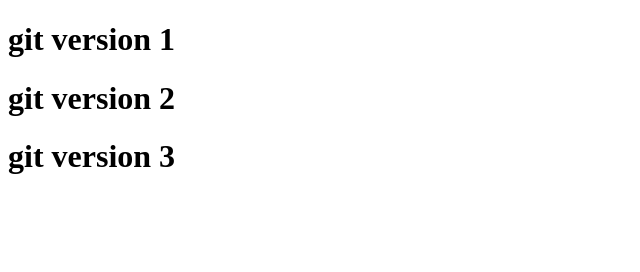
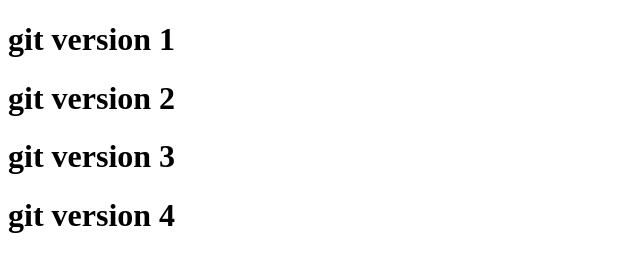
Before and after one commit to SheryarDev/samplerepository, a plain HTML site: page index.html in a window 1280 px wide. Shown: the whole page, without its empty margins (0-640 px from the left). Drawn offline with Linux system fonts and the light colour scheme.

Commit message:
this is v4

```diff
--- a/index.html
+++ b/index.html
@@ -10,6 +10,7 @@
     <h1>git version 1</h1>
     <h1>git version 2</h1>
     <h1>git version 3</h1>
+    <h1>git version 4</h1>
 
 </body>
 </html>
```
